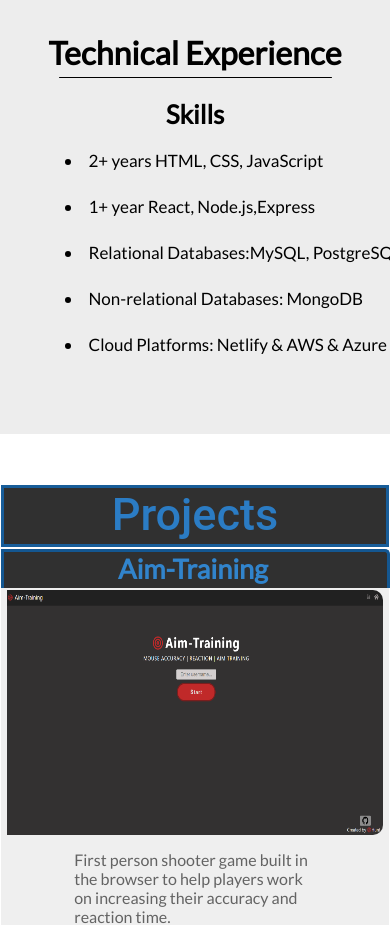
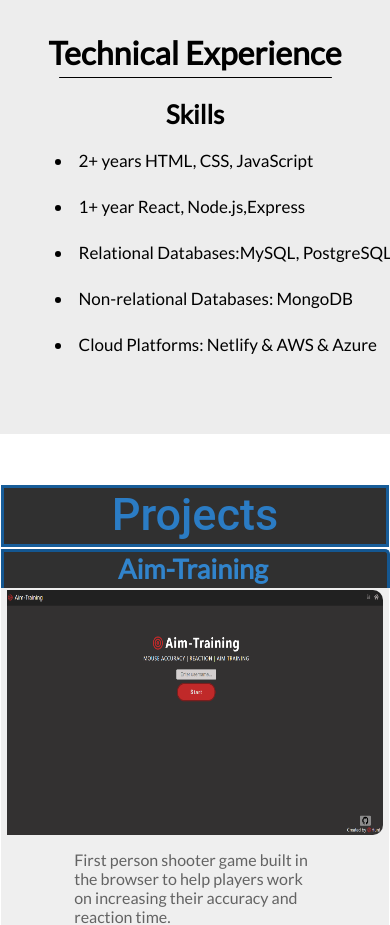
Before and after one commit to hunterfoulk/Portfoliov2, a React (Create React App) app: page / in a window 390 px wide. Shown: the part 1140-2065 px from the top of the page. Built offline with nearby package versions, Linux system fonts and the light colour scheme.

Commit message:
mobile updates

```diff
--- a/src/app.scss
+++ b/src/app.scss
@@ -788,7 +788,7 @@
         width: 70%;
       }
       .list {
-        margin-right: 30px;
+        margin-right: 50px;
         // margin-left:
         width: 90%;
 
```
